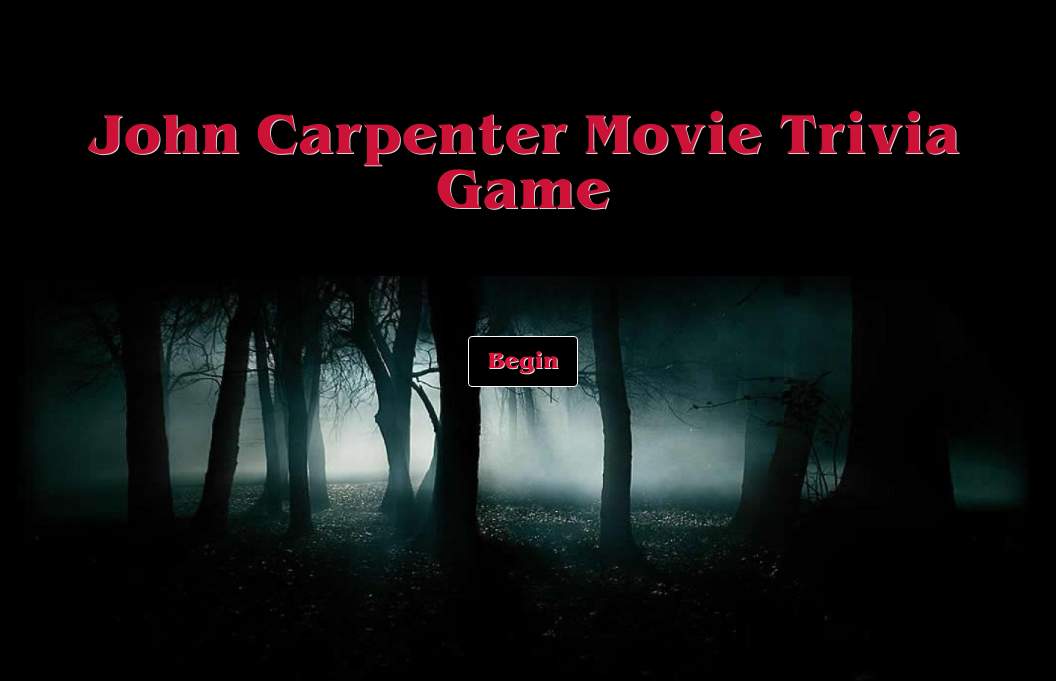
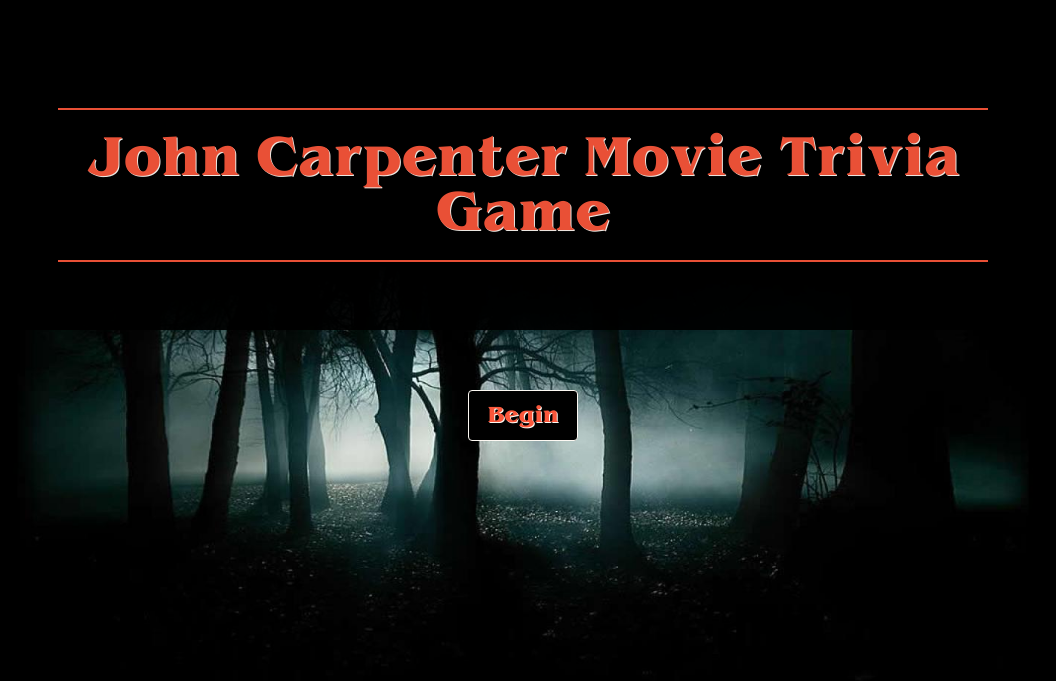
Before and after one commit to shaanobney/TriviaGame, a PHP site: page / in a window 1280 px wide. Shown: the top 681 px of the page, without its empty margins (117-1173 px from the left). Run offline with PHP 8.4, Linux system fonts and the light colour scheme; some web fonts are replaced.

Commit message:
made it corny

```diff
--- a/assets/css/style.css
+++ b/assets/css/style.css
@@ -6,6 +6,11 @@
 @font-face {
     font-family: deadzone;
     src: url("../css/deadzone.ttf");
+}
+
+@font-face {
+    font-family: shatter;
+    src: url("../css/shatter.ttf");
 }
 
 body {
@@ -24,12 +29,12 @@ button {
   border-radius: 4px;
   -khtml-border-radius: 4px;
   background: black;
-  color: crimson;
-  border: solid 1px #fff;
+  color: #fb573b;
+  border: solid 1px #fdf9f3;
   text-decoration: none;
   cursor: pointer;
   font-family: kingfont;
-  text-shadow: 1px 1px #e5e5e5;
+  text-shadow: 1px 1px #fdf9f3;
   text-rendering: optimizeLegibility;
   padding: 10px 6px;
   width: 110px;
@@ -42,9 +47,16 @@ button:hover {
   -webkit-transition: all 0.3s ease-in-out;
   -moz-transition: all 0.3s ease-in-out;
   transition: all 0.3s ease-in-out;
-  background: crimson;
+  background: #fb573b;
   border: solid 1px #fff;
   color: black;
+}
+
+hr {
+  height:2px;
+  border-width:0;
+  color: #fb573b;
+  background-color: #fb573b;
 }
 
 img {
@@ -88,7 +100,7 @@ img {
 }
 
 #title {
-    font-color: crimson;
+    font-color: #fb573b;
 }
 
 .container {
@@ -108,8 +120,8 @@ img {
 .choices {
     font-family: 'Prompt', sans-serif;
     font-size: 20px;
-    color: #e5e5e5;
-    text-shadow: 1px 1px black;
+    color: #c7b175;
+    text-shadow: 2px 2px black;
 }
 
 .choices:hover .choices:focus, .choices:active {
@@ -121,9 +133,9 @@ img {
     font-size: 40px;
     opacity: .93;
     background-color: black;
-    color: crimson;
+    color: #fb573b;
     font-family: kingfont;
-    text-shadow: 1px 1px #e5e5e5;
+    text-shadow: 1px 1px #fdf9f3;
     text-rendering: optimizeLegibility;
 }
 
@@ -133,23 +145,23 @@ img {
 
 .question {
     font-family: deadzone;
-    font-size: 25px;
+    font-size: 35px;
     color: crimson;
-    text-shadow: 1px 1px black;
+    text-shadow: 2px 2px black;
 }
 
 .restart {
     font-size: 20px;
     margin: 50px auto;
     font-family: kingfont;
-    color: crimson;
-    text-shadow: 1px 1px #ff0000;
+    color: #fdf9f3;
+    text-shadow: 1px 1px #fdf9f3;
     text-rendering: optimizeLegibility;
 }
 
 .wrongAns {
-    color: crimson;
+    color: #fb573b;
     font-family: kingfont;
-    text-shadow: 1px 1px white;
+    text-shadow: 1px 1px #fdf9f3;
     font-size: 65px;
 }
--- a/assets/javascript/app.js
+++ b/assets/javascript/app.js
@@ -68,7 +68,7 @@ var questBank = [
 
 //VARIABLES FOR KEEPING SCORE/QUESTIONS
 $(document).ready(function() {
-	var counter = 15;
+	var counter = 16;
 	var selection = false;
 	var correctA = 0;
 	var incorrectA = 0;
@@ -85,7 +85,7 @@ function showQuestion(questionId) {
 	if (questionId === questBank.length) {
 		score();
 } else {
-	counter = 15;
+	counter = 16;
  	var question = questBank[questionId];
  	selection = false;
 	var countDown = setInterval(function() {
@@ -95,7 +95,9 @@ function showQuestion(questionId) {
  		$('#timer').html(+counter);
  		$('#title').empty();
  		$('#announce').empty();
- 		$('#fatty').remove();
+ 		$('#1').remove();
+    $('#2').remove();
+    $('#fatty').remove();
  		$('#mainEvent').html("<div class='question'>"+question.question+"</div>")
  		for (var i = 0; i < question.choices.length; i++) {
  			$('#mainEvent').append(
@@ -135,7 +137,7 @@ function rightAnswer(questionId, question) {
 	"<div class='question'>" + "</div>" + "<img src='" + question.image + "'></div>")
 	setTimeout(function() {
 		showQuestion(questionId + 1)
-	}, 1800);
+	}, 1700);
 }
 
 function wrongAnswer(questionId, question) {
@@ -154,7 +156,7 @@ function outofTime(questionId, question) {
 	$('#mainEvent').html("<div class='question'>" + "The correct answer is &nbsp;"+question.choices[question.answer] + "</div>" + "<img src='" + question.wrongImage + "'>")
     setTimeout(function() {
     	showQuestion(questionId + 1);
-    },2400);
+    },2500);
 }
 
 function score() {
@@ -168,7 +170,7 @@ $('#mainEvent').on('click','.restart', function() {
 	restart();
 });
 function restart() {
-	var counter = 15;
+	var counter = 16;
 	var selection = false;
 	var correctA = 0;
 	var incorrectA = 0;
--- a/index.html
+++ b/index.html
@@ -19,7 +19,9 @@
   <div class="container">
     <br class="fatty"></br>
     <div class="jumbotron">
+      <hr id="1">
       <h1 id="title" class="text-center">John Carpenter Movie Trivia Game</h1>
+      <hr id="2">
       <div id="time"></div>
       <div id="timer"></div>
       <div id="announce"></div>
```
Also changed, not shown: assets/css/shatter.ttf (added), assets/images/1.jpg (deleted), assets/images/2.jpg (deleted), assets/images/3.png (deleted), assets/images/4.jpg (deleted), assets/images/5.jpg (deleted), 1 other file.
